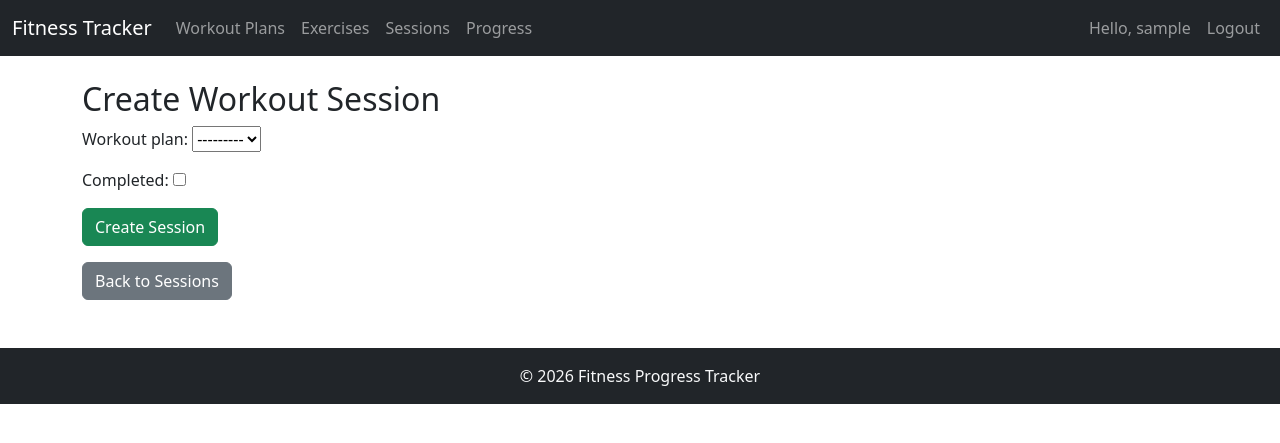
After one commit to RodionDem/fitness-progress-tracker, a Django app: page /workouts/sessions/create/ in a window 1280 px wide. The commit adds this page. Shown: the top 443 px of the page. Run offline with Django 5.2, Linux system fonts and the light colour scheme; the visitor is signed in with stand-in values (Sample User, id 1); data that the repository does not hold is empty.

Commit message:
Add WorkoutSession feature with views, forms, and templates

```diff
--- a/templates/base.html
+++ b/templates/base.html
@@ -9,7 +9,12 @@
 <nav class="navbar navbar-expand-lg navbar-dark bg-dark">
   <div class="container-fluid">
     <a class="navbar-brand" href="{% url 'dashboard' %}">Fitness Tracker</a>
-    <div class="collapse navbar-collapse">
+    <button class="navbar-toggler" type="button" data-bs-toggle="collapse" data-bs-target="#navbarSupportedContent"
+            aria-controls="navbarSupportedContent" aria-expanded="false" aria-label="Toggle navigation">
+        <span class="navbar-toggler-icon"></span>
+    </button>
+
+    <div class="collapse navbar-collapse" id="navbarSupportedContent">
       <ul class="navbar-nav me-auto">
         <li class="nav-item">
           <a class="nav-link" href="{% url 'workout_plan_list' %}">Workout Plans</a>
@@ -18,7 +23,7 @@
           <a class="nav-link" href="#">Exercises</a>
         </li>
         <li class="nav-item">
-          <a class="nav-link" href="#">Sessions</a>
+          <a class="nav-link" href="{% url 'workout_session_list' %}">Sessions</a>
         </li>
         <li class="nav-item">
           <a class="nav-link" href="#">Progress</a>
@@ -42,14 +47,27 @@
   </div>
 </nav>
 
+<div class="container mt-3">
+    <!-- Django messages -->
+    {% if messages %}
+        {% for message in messages %}
+            <div class="alert alert-{{ message.tags }} alert-dismissible fade show" role="alert">
+                {{ message }}
+                <button type="button" class="btn-close" data-bs-dismiss="alert" aria-label="Close"></button>
+            </div>
+        {% endfor %}
+    {% endif %}
+</div>
+
 <div class="container mt-4">
     {% block content %}
     {% endblock %}
 </div>
 
 <footer class="bg-dark text-light text-center py-3 mt-5">
-    &copy; {{ now|date:"Y" }} Fitness Progress Tracker
+    &copy; {% now "Y" %} Fitness Progress Tracker
 </footer>
 
+<script src="https://cdn.jsdelivr.net/npm/bootstrap@5.3.2/dist/js/bootstrap.bundle.min.js"></script>
 </body>
 </html>
--- /dev/null
+++ b/templates/workout_sessions/create_workout_session.html
@@ -0,0 +1,15 @@
+{% extends "base.html" %}
+
+{% block title %}Create Workout Session{% endblock %}
+
+{% block content %}
+<h2>Create Workout Session</h2>
+
+<form method="post">
+    {% csrf_token %}
+    {{ form.as_p }}
+    <button type="submit" class="btn btn-success">Create Session</button>
+</form>
+
+<a href="{% url 'workout_session_list' %}" class="btn btn-secondary mt-3">Back to Sessions</a>
+{% endblock %}
--- a/workouts/forms.py
+++ b/workouts/forms.py
@@ -1,10 +1,18 @@
 from django import forms
-from .models import WorkoutPlan
+from .models import WorkoutPlan, WorkoutSession
 
 class WorkoutPlanForm(forms.ModelForm):
     class Meta:
         model = WorkoutPlan
         fields = ['name', 'description']
         widgets = {
-            'description': forms.Textarea(attrs={'rows':4}),
+            'description': forms.Textarea(attrs={'rows': 4}),
         }
+
+class WorkoutSessionForm(forms.ModelForm):
+    class Meta:
+        model = WorkoutSession
+        fields = ['workout_plan', 'completed']
+        widgets = {
+            'completed': forms.CheckboxInput(),
+        }
--- a/workouts/models.py
+++ b/workouts/models.py
@@ -53,6 +53,7 @@ class WorkoutSession(models.Model):
     )
     date = models.DateField(auto_now_add=True)
     completed = models.BooleanField(default=False)
+    notes = models.TextField(blank=True)
 
     def __str__(self):
         return f"{self.user.username} - {self.workout_plan.name} ({self.date})"
--- a/workouts/urls.py
+++ b/workouts/urls.py
@@ -6,4 +6,8 @@ urlpatterns = [
     path('plans/', views.workout_plan_list, name='workout_plan_list'),
     path('plans/create/', views.create_workout_plan, name='create_workout_plan'),
     path('plans/<int:plan_id>/exercises/', views.exercise_list, name='exercise_list'),
+
+    path('sessions/', views.workout_session_list, name='workout_session_list'),
+    path('sessions/create/', views.create_workout_session, name='create_workout_session'),
+    path('sessions/<int:session_id>/toggle/', views.toggle_session_completed, name='toggle_session_completed'),
 ]
--- a/workouts/views.py
+++ b/workouts/views.py
@@ -1,8 +1,8 @@
-from django.shortcuts import render, redirect
+from django.shortcuts import render, redirect, get_object_or_404
 from .models import WorkoutPlan, Exercise, ProgressRecord, WorkoutSession
-from .forms import WorkoutPlanForm
+from .forms import WorkoutPlanForm, WorkoutSessionForm
 from django.contrib.auth.decorators import login_required
-from django.shortcuts import get_object_or_404
+from django.contrib import messages
 
 @login_required
 def create_workout_plan(request):
@@ -22,7 +22,6 @@ def workout_plan_list(request):
     plans = WorkoutPlan.objects.filter(created_by=request.user)
     return render(request, 'workout_plans/workout_plan_list.html', {'plans': plans})
 
-
 @login_required
 def dashboard(request):
     workout_plans_count = WorkoutPlan.objects.filter(created_by=request.user).count()
@@ -38,7 +37,6 @@ def dashboard(request):
     }
     return render(request, 'dashboard/dashboard.html', context)
 
-
 @login_required
 def exercise_list(request, plan_id):
     plan = get_object_or_404(
@@ -46,9 +44,7 @@ def exercise_list(request, plan_id):
         id=plan_id,
         created_by=request.user
     )
-
     exercises = plan.exercises.all()
-
     return render(
         request,
         "exercises/exercise_list.html",
@@ -57,3 +53,30 @@ def exercise_list(request, plan_id):
             "exercises": exercises
         }
     )
+
+@login_required
+def workout_session_list(request):
+    sessions = WorkoutSession.objects.filter(user=request.user).order_by('-date')
+    return render(request, 'workout_sessions/workout_session_list.html', {'sessions': sessions})
+
+@login_required
+def create_workout_session(request):
+    if request.method == "POST":
+        form = WorkoutSessionForm(request.POST)
+        if form.is_valid():
+            session = form.save(commit=False)
+            session.user = request.user
+            session.save()
+            messages.success(request, "Workout session created successfully!")
+            return redirect('workout_session_list')
+    else:
+        form = WorkoutSessionForm()
+    return render(request, 'workout_sessions/create_workout_session.html', {'form': form})
+
+@login_required
+def toggle_session_completed(request, session_id):
+    session = get_object_or_404(WorkoutSession, id=session_id, user=request.user)
+    session.completed = not session.completed
+    session.save()
+    messages.success(request, f"Session marked as {'completed' if session.completed else 'not completed'}.")
+    return redirect('workout_session_list')
```
Also changed, not shown: templates/workout_sessions/create.html (added, +29 -0 lines), templates/workout_sessions/list.html (added, +31 -0 lines), templates/workout_sessions/view_exercises.html (added, +28 -0 lines), templates/workout_sessions/workout_session_list.html (added, +31 -0 lines), workouts/migrations/0001_initial.py, workouts/migrations/0002_workoutplan.py (deleted), workouts/migrations/0003_exercise.py (deleted), workouts/migrations/0004_workoutsession.py (deleted), workouts/migrations/0005_progressrecord.py (deleted).
